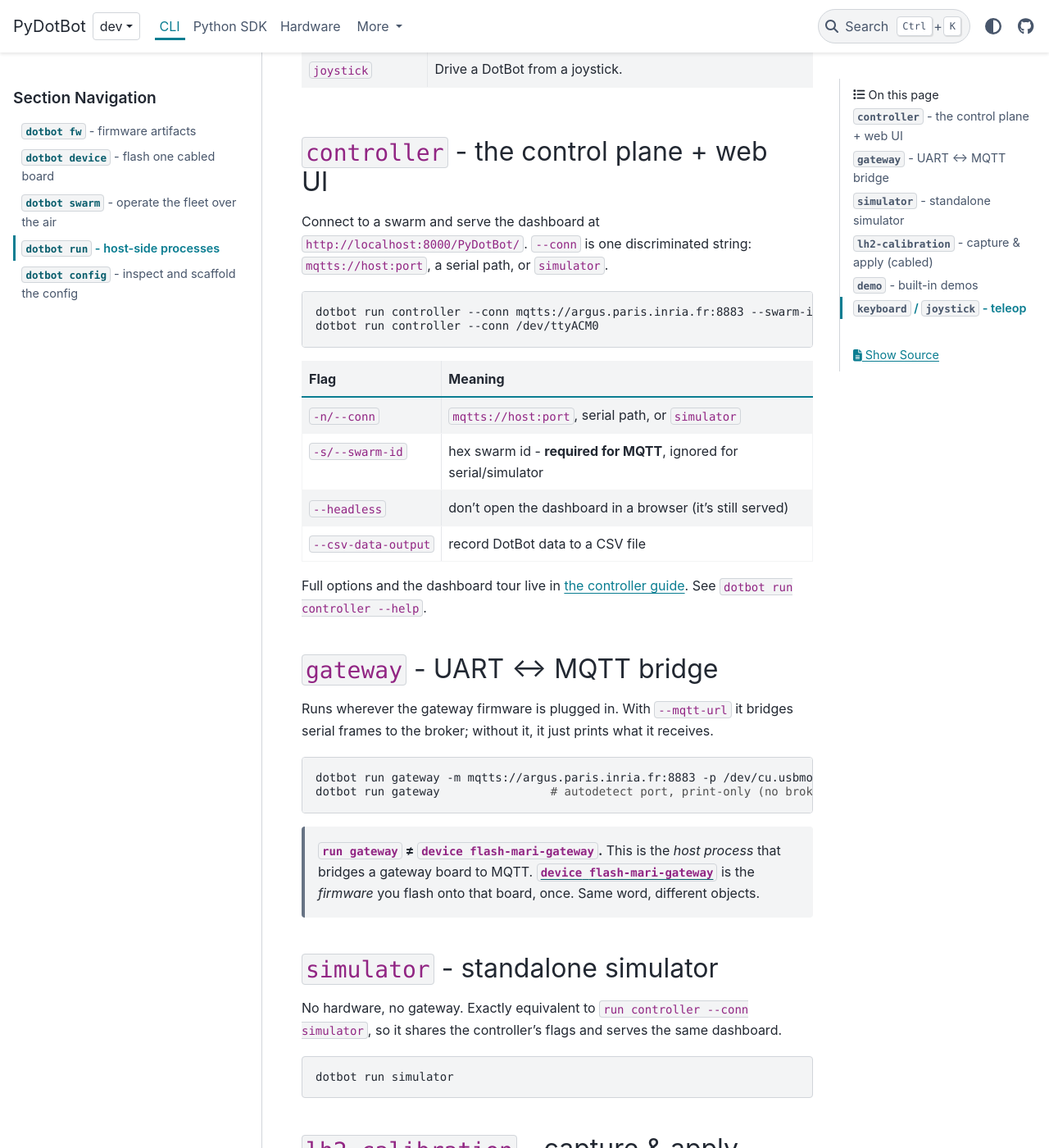
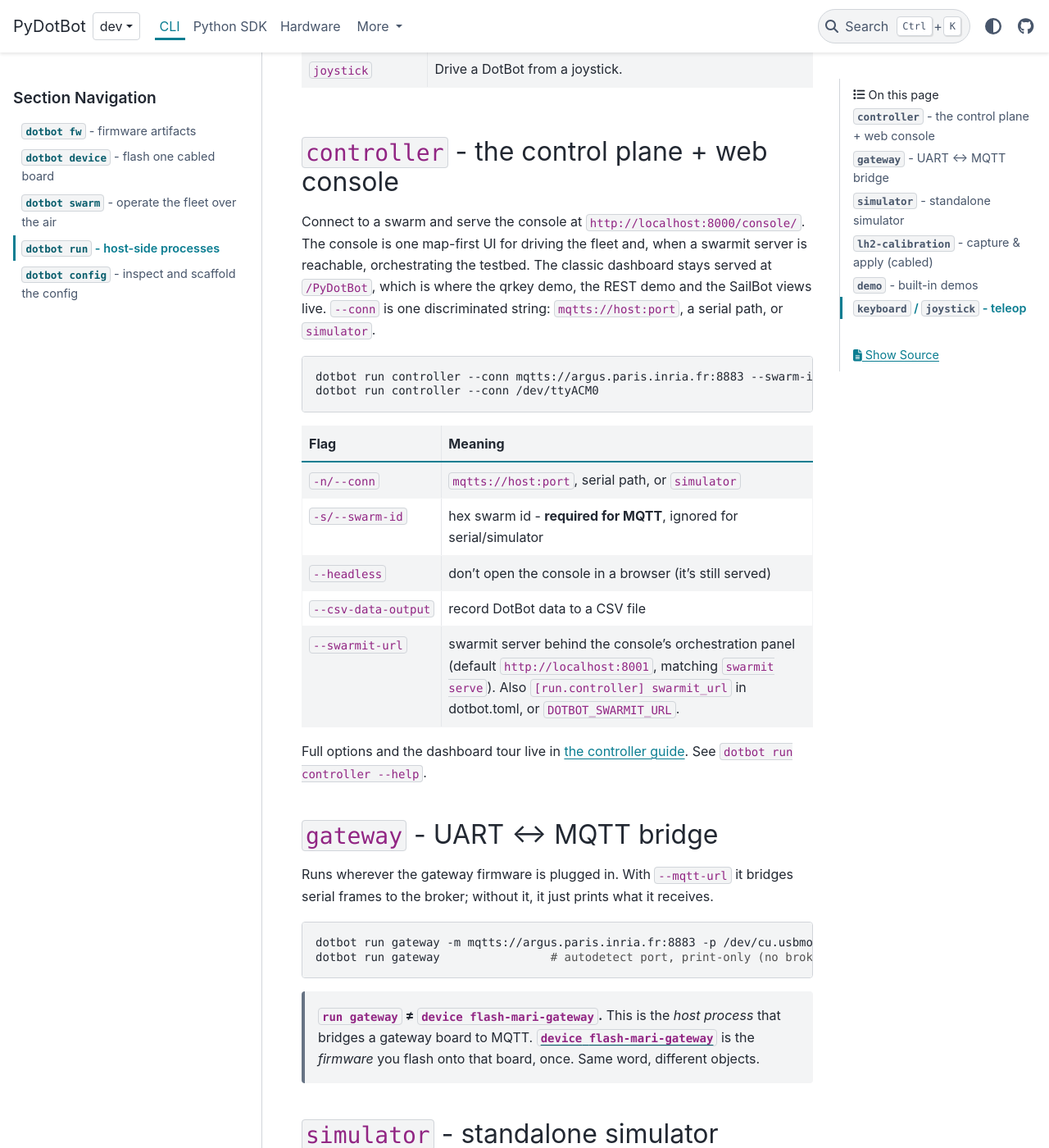
Before and after one commit to DotBots/PyDotBot, a Sphinx documentation site: the page built from doc/cli/run.md, in a window 1280 px wide and 1400 px high, scrolled down 742 px. Shown: the whole window at 82% size. Built offline with Sphinx 7.4.7 and the PyData theme 0.15.4, drawn with Linux system fonts in a browser that asks for light colours; some of the changed text lies outside the part shown.

Commit message:
dotbot/server: open the console by default
The classic frontend stays mounted at /PyDotBot: it is the only place the
qrkey demo, the REST demo and the SailBot views exist, so this changes
which UI opens rather than retiring one. The path is chosen from what is
actually built, so a source checkout with no console still opens the
classic UI instead of a 404.

AI-assisted: Claude Opus 5

````diff
--- a/doc/cli/run.md
+++ b/doc/cli/run.md
@@ -19,9 +19,13 @@ dotbot run --help        # the full list
 | `keyboard` | Drive a DotBot from the keyboard. |
 | `joystick` | Drive a DotBot from a joystick. |
 
-## `controller` - the control plane + web UI
+## `controller` - the control plane + web console
 
-Connect to a swarm and serve the dashboard at `http://localhost:8000/PyDotBot/`.
+Connect to a swarm and serve the console at `http://localhost:8000/console/`.
+The console is one map-first UI for driving the fleet and, when a swarmit server
+is reachable, orchestrating the testbed. The classic dashboard stays served at
+`/PyDotBot`, which is where the qrkey demo, the REST demo and the SailBot views
+live.
 `--conn` is one discriminated string: `mqtts://host:port`, a serial path, or
 `simulator`.
 
@@ -34,8 +38,9 @@ dotbot run controller --conn /dev/ttyACM0
 |---|---|
 | `-n/--conn` | `mqtts://host:port`, serial path, or `simulator` |
 | `-s/--swarm-id` | hex swarm id - **required for MQTT**, ignored for serial/simulator |
-| `--headless` | don't open the dashboard in a browser (it's still served) |
+| `--headless` | don't open the console in a browser (it's still served) |
 | `--csv-data-output` | record DotBot data to a CSV file |
+| `--swarmit-url` | swarmit server behind the console's orchestration panel (default `http://localhost:8001`, matching `swarmit serve`). Also `[run.controller] swarmit_url` in dotbot.toml, or `DOTBOT_SWARMIT_URL`. |
 
 Full options and the dashboard tour live in
 [the controller guide](../guides/controller.md). See `dotbot run controller --help`.
@@ -57,7 +62,7 @@ dotbot run gateway                # autodetect port, print-only (no broker)
 ## `simulator` - standalone simulator
 
 No hardware, no gateway. Exactly equivalent to `run controller --conn simulator`,
-so it shares the controller's flags and serves the same dashboard.
+so it shares the controller's flags and serves the same console.
 
 ```bash
 dotbot run simulator
````
Also changed, not shown: CHANGELOG.md (+5 -0 lines), README.md (+9 -4 lines), doc/reference/configuration.md (+1 -0 lines), 3 other files.
